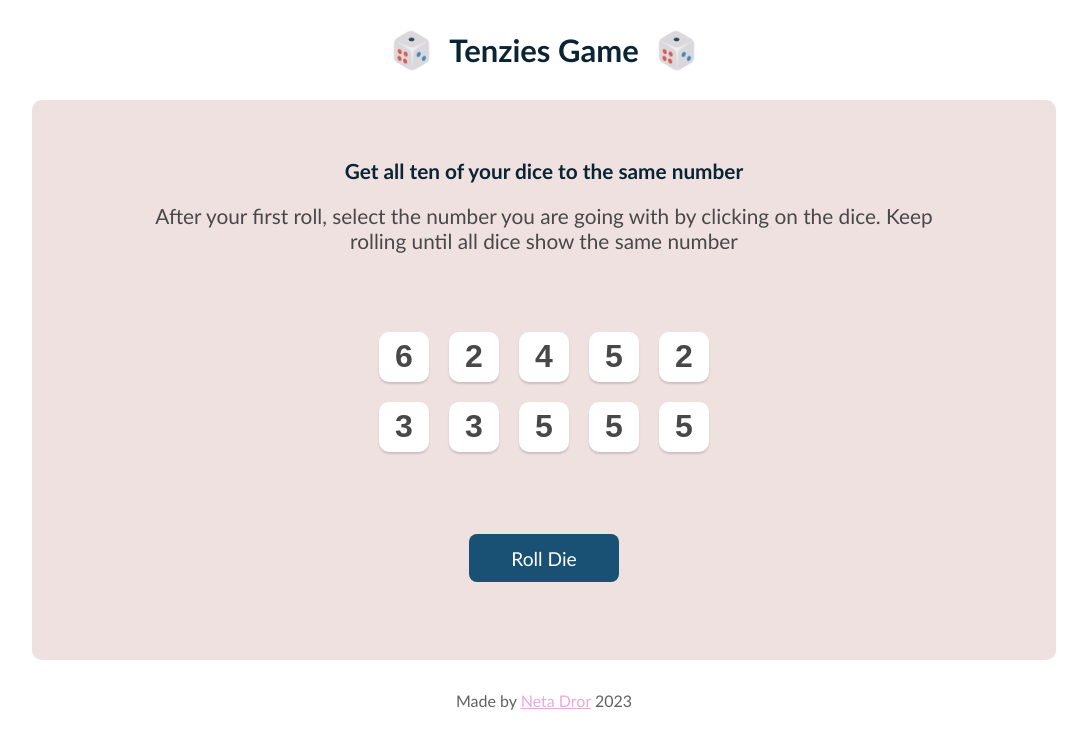
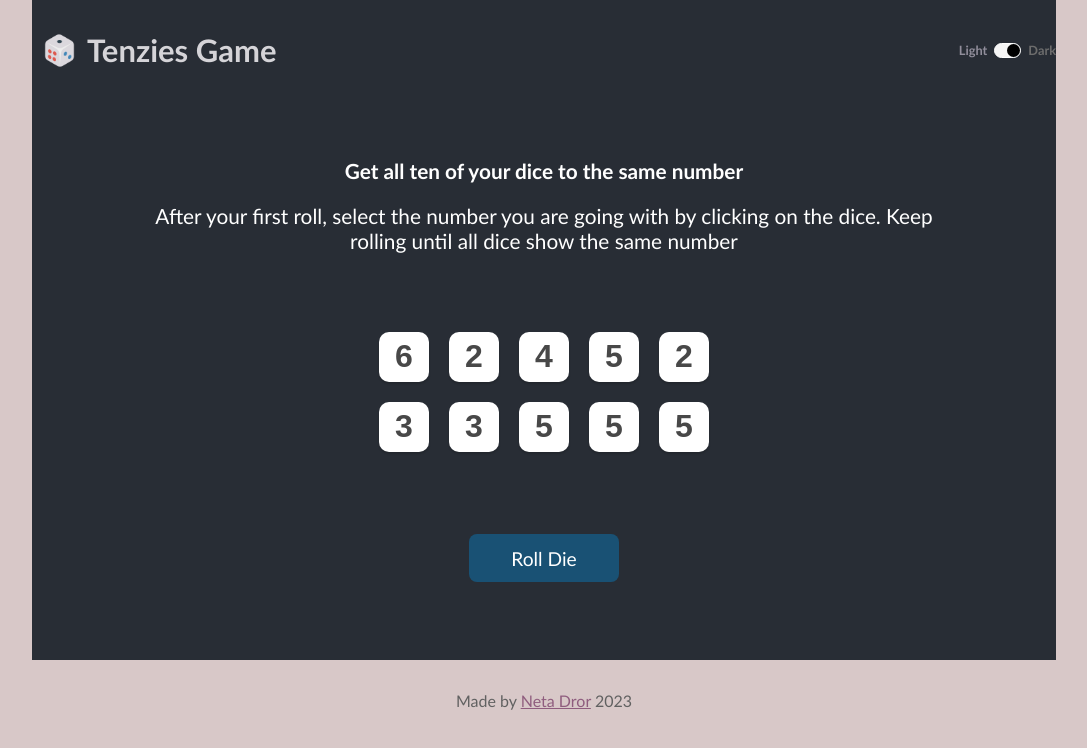
Before and after one commit to netadror/tenzies, a React (Create React App) app: page / in a window 1280 px wide. Shown: the top 748 px of the page, without its empty margins (96-1183 px from the left). Built offline with nearby package versions, Linux system fonts and the light colour scheme.

Commit message:
added darkmode

```diff
--- a/src/App.css
+++ b/src/App.css
@@ -4,7 +4,7 @@
 
 body {
   margin: 0;
-  background-color: #ffffff;
+  background-color: #d8c8c8;
   display: flex;
   justify-content: center;
   font-family: 'Gill Sans', 'Gill Sans MT', Calibri, 'Trebuchet MS', sans-serif;
@@ -15,20 +15,100 @@ body {
 }
 
 .App-logo {
-  width: 55px;
-  margin: 10px;
+  width: 45px;
+  margin: 5px;
 }
 
+/* header/Nav */
 .App-header {
   min-height: 8vh;
   display: flex;
   align-items: center;
-  justify-content: center;
+  justify-content: space-between;
   font-size: calc(15px + 2vmin);
   font-weight: 600;
   color: #0B2434;
 }
 
+.title {
+  display: flex;
+  align-items: center;
+  justify-content: center;
+}
+
+/* slider */
+nav.dark {
+  background-color: #282D35;
+  color: #D5D4D8;
+}
+
+.toggler {
+  display: flex;
+  align-items: center;
+}
+
+.toggler p {
+  font-size: 0.8rem;
+  font-weight: 600;
+}
+
+.toggler--slider {
+  width: 25px;
+  height: 13px;
+  background-color: #2B283A;
+  border-radius: 2rem;
+  margin-inline: 7px;
+  cursor: pointer;
+  display: flex;
+  justify-content: flex-start;
+  align-items: center;
+  border: 1px solid black;
+  box-sizing: content-box;
+}
+
+nav.dark .toggler--slider {
+  border-color: white;
+  background-color: #F5F5F5;
+}
+
+.toggler--slider--circle {
+  height: 13px;
+  width: 13px;
+  background-color: white;
+  border-radius: 50%;
+}
+
+nav.dark .toggler--slider--circle {
+  background-color: black;
+}
+
+.toggler--light {
+  color: #2B283A;
+}
+
+nav.dark .toggler--light {
+  color: #918E9B;
+}
+
+.toggler--dark {
+  color: #6d6d6d;
+}
+
+nav.dark .toggler-dark {
+  color: #FFFFFF;
+}
+
+nav.dark .toggler--slider {
+  justify-content: flex-end;
+}
+
+main.dark {
+  background-color: #282D35;
+  color: white;
+  border-radius: 0;
+}
+
+/* main */
 .App-main {
   background-color: #f0e1e1;
   width: 80vw;
@@ -51,7 +131,6 @@ body {
 
 .main-text>h4 {
   margin: 0;
-  color: #0B2434;
   font-size: 1.3rem;
 }
 
@@ -119,7 +198,7 @@ body {
   box-shadow: inset 5px 5px 10px -3px rgba(0, 0, 0, 0.7);
 }
 
-
+/* footer */
 .App-footer {
   color: rgb(97, 97, 97);
   display: flex;
@@ -131,7 +210,7 @@ body {
 }
 
 a {
-  color: #eca9d6;
+  color: #8f5d7e;
 }
 
 /* Extra small devices (phones, 600px and down) */
@@ -157,6 +236,19 @@ a {
     height: 40px;
   }
 
+  .App-logo {
+    display: none;
+  }
+
+  .App-header {
+    flex-direction: column;
+    min-height: 6vh;
+
+  }
+
+  .title>p {
+    margin-bottom: 0;
+  }
 }
 
 /* Small devices (portrait tablets and large phones, 600px and up) */
--- a/src/App.js
+++ b/src/App.js
@@ -5,10 +5,14 @@ import Main from './components/Main.js'
 import Footer from './components/Footer.js'
 
 function App() {
+  const [darkMode, setDarkMode] = React.useState(true)
+  function toggleDarkMode() {
+    setDarkMode(prevMode => !prevMode)
+  }
   return (
     <React.StrictMode>
-      <Header />
-      <Main />
+      <Header darkMode={darkMode} toggleDarkMode={toggleDarkMode} />
+      <Main darkMode={darkMode} />
       <Footer />
     </React.StrictMode>
   );
--- a/src/components/Header.js
+++ b/src/components/Header.js
@@ -1,14 +1,27 @@
 import logo from './images/dice.png'
 
-function Header() {
+function Header(props) {
     return (
-        <header className="App-header">
-            <img src={logo} className="App-logo" alt="logo" />
-            <p>
-                Tenzies Game
-            </p>
-            <img src={logo} className="App-logo" alt="logo" />
-        </header>)
+        <nav className={`App-header ${props.darkMode ? "dark" : ""}`}>
+            <div className='title'>
+                <img src={logo} className="App-logo" alt="logo" />
+                <p>
+                    Tenzies Game
+                </p>
+            </div>
+            <div
+                className="toggler"
+            >
+                <p className="toggler--light">Light</p>
+                <div
+                    className="toggler--slider"
+                    onClick={props.toggleDarkMode}
+                >
+                    <div className="toggler--slider--circle"></div>
+                </div>
+                <p className="toggler--dark">Dark</p>
+            </div>
+        </nav>)
 
 }
 export default Header
--- a/src/components/Main.js
+++ b/src/components/Main.js
@@ -4,7 +4,7 @@ import { nanoid } from 'nanoid'
 import Confetti from 'react-confetti'
 
 
-function Main() {
+function Main(props) {
 
     const [dice, setDice] = React.useState(allNewDice())
     const [tenzies, setTenzies] = React.useState(false)
@@ -66,7 +66,7 @@ function Main() {
         />)
 
     return (
-        <main className="App-main">
+        <main className={`App-main ${props.darkMode ? "dark" : ""}`}>
             {tenzies && <Confetti
                 width={1500}
                 height={600}
```
